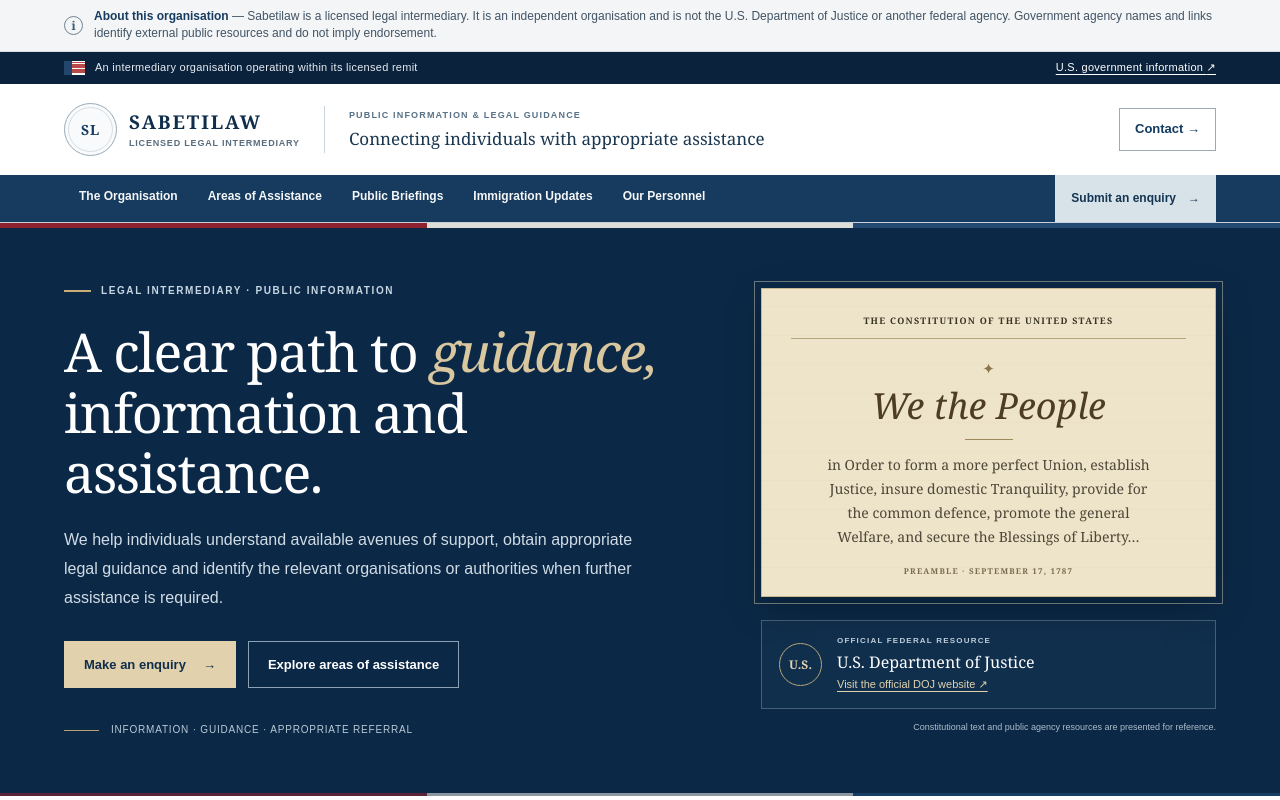
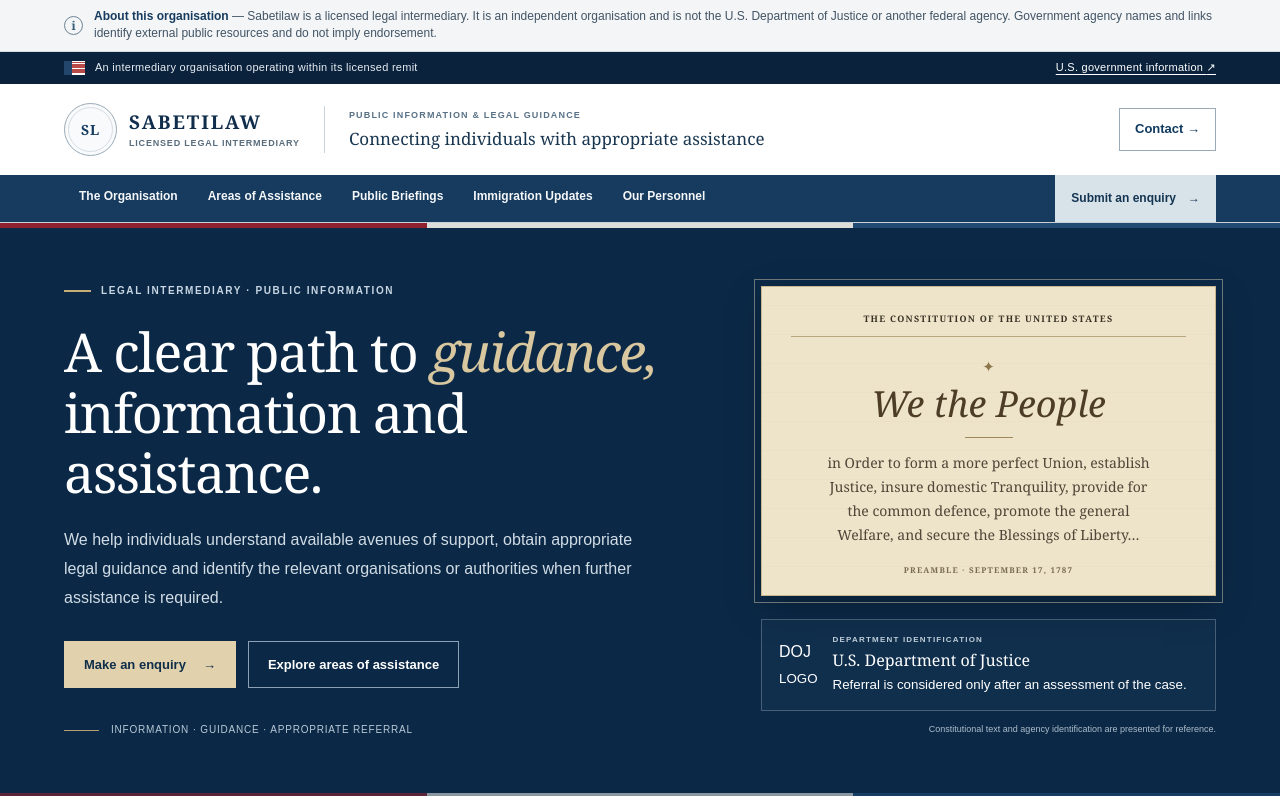
Before and after one commit to Eldee05/sabetilaw, a React (Vite) app in the folder client/: page / in a window 1280 px wide. Shown: the top 800 px of the page. Built offline with nearby package versions, Linux system fonts and the light colour scheme; no server answers.

Commit message:
Adjust DOJ reference to assessment-based referral

```diff
--- a/client/src/components/Hero.jsx
+++ b/client/src/components/Hero.jsx
@@ -20,7 +20,7 @@ export default function Hero() {
             <span>Information · Guidance · Appropriate referral</span>
           </div>
         </div>
-        <aside className="constitution-panel" aria-label="Constitutional foundation and public authority reference">
+        <aside className="constitution-panel" aria-label="Constitutional text and Department of Justice identification">
           <div className="constitution-paper">
             <div className="paper-topline">THE CONSTITUTION OF THE UNITED STATES</div>
             <div className="paper-ornament" aria-hidden="true">✦</div>
@@ -34,14 +34,14 @@ export default function Hero() {
             <div className="paper-footer">PREAMBLE · SEPTEMBER 17, 1787</div>
           </div>
           <div className="authority-reference">
-            <div className="authority-monogram" aria-hidden="true">U.S.</div>
+            <div className="authority-logo-placeholder" aria-label="Department of Justice logo placement">DOJ<br /><small>LOGO</small></div>
             <div className="authority-copy">
-              <span>OFFICIAL FEDERAL RESOURCE</span>
+              <span>DEPARTMENT IDENTIFICATION</span>
               <strong>U.S. Department of Justice</strong>
-              <a href="https://www.justice.gov/" target="_blank" rel="noopener noreferrer">Visit the official DOJ website ↗</a>
+              <small className="authority-note">Referral is considered only after an assessment of the case.</small>
             </div>
           </div>
-          <div className="hero-panel-caption">Constitutional text and public agency resources are presented for reference.</div>
+          <div className="hero-panel-caption">Constitutional text and agency identification are presented for reference.</div>
         </aside>
       </div>
       <div className="hero-bottom-rule" />
```
